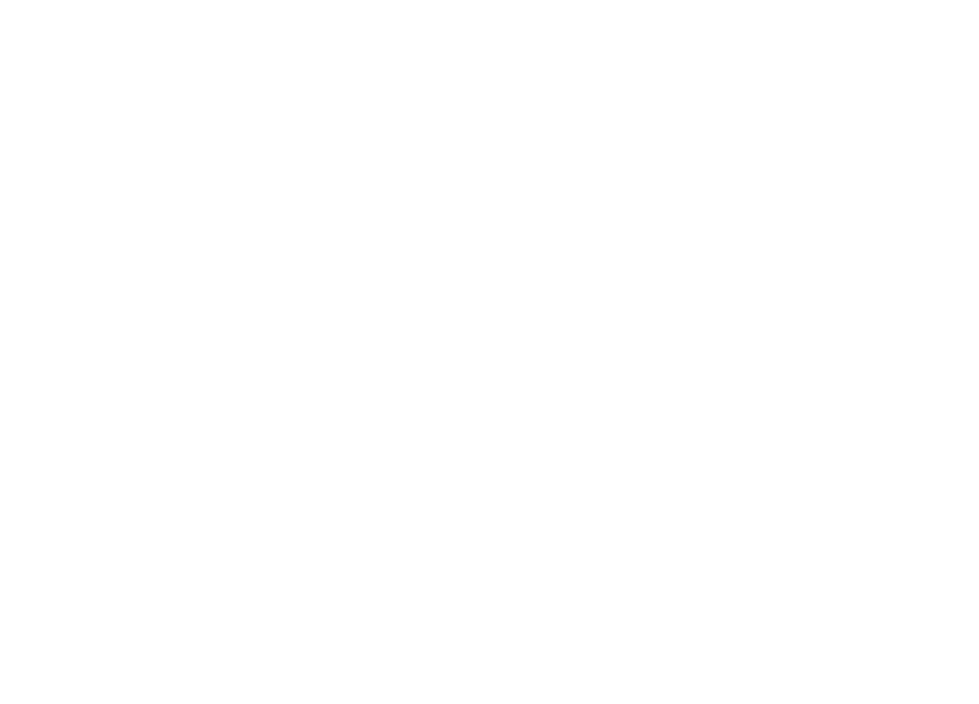
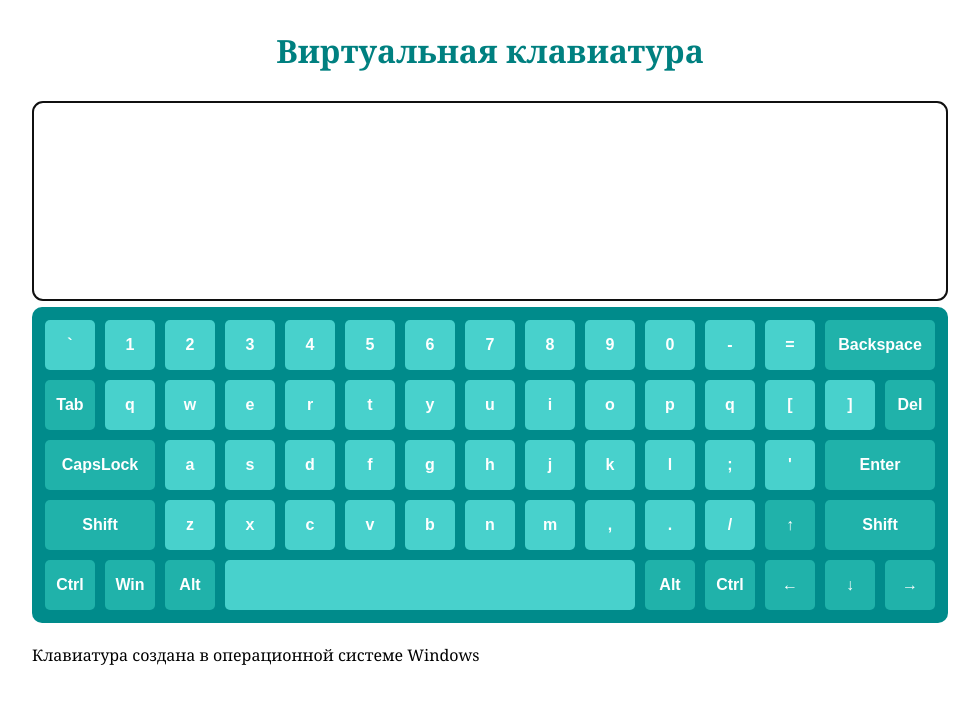
Before and after one commit to kostyaprozhenik/-RSS-Virtual-Keyboard, a website: page index.html in a window 1280 px wide. Shown: the whole page, without its empty margins (150-1129 px from the left). Drawn offline with Linux system fonts and the light colour scheme.

Commit message:
feat: add functional and styles

```diff
--- a/gulpfile.js
+++ b/gulpfile.js
@@ -0,0 +1,40 @@
+const gulp = require('gulp');
+const sass = require('gulp-sass');
+const plumber = require('gulp-plumber');
+const postcss = require('gulp-postcss');
+const autoprefixer = require('autoprefixer');
+const server = require('browser-sync');
+
+gulp.task('style', () => {
+  gulp.src('sass/style.scss')
+    .pipe(plumber())
+    .pipe(sass())
+    .pipe(postcss([
+      autoprefixer({
+        browsers: [
+          'last 1 version',
+          'last 2 Chrome versions',
+          'last 2 Firefox versions',
+          'last 2 Opera versions',
+          'last 2 Edge versions',
+        ],
+      }),
+    ]))
+    .pipe(gulp.dest('css'))
+    .pipe(server.reload({
+      stream: true,
+    }));
+});
+
+gulp.task('serve', ['style'], () => {
+  server.init({
+    server: '.',
+    notify: false,
+    open: true,
+    ui: false,
+  });
+
+  gulp.watch('sass/**/*.{scss,sass}', ['style']);
+  gulp.watch('*.html').on('change', server.reload);
+  gulp.watch('js/*.js').on('change', server.reload);
+});
--- a/index.html
+++ b/index.html
@@ -8,6 +8,83 @@
   </head>
 
   <body>
+    <section class="virtual-keyboard">
+        <h1 class="virtual-keyboard__heading">Виртуальная клавиатура</h1>
+        <textarea class="textarea" autofocus></textarea>
+        <div class="keyboard">
+          <button class="keyboard__key">`</button>
+          <button class="keyboard__key">1</button>
+          <button class="keyboard__key">2</button>
+          <button class="keyboard__key">3</button>
+          <button class="keyboard__key">4</button>
+          <button class="keyboard__key">5</button>
+          <button class="keyboard__key">6</button>
+          <button class="keyboard__key">7</button>
+          <button class="keyboard__key">8</button>
+          <button class="keyboard__key">9</button>
+          <button class="keyboard__key">0</button>
+          <button class="keyboard__key">-</button>
+          <button class="keyboard__key">=</button>
+          <button class="keyboard__key  keyboard__key--big  keyboard__key--dark">Backspace</button>
+
+          <button class="keyboard__key  keyboard__key--dark">Tab</button>
+          <button class="keyboard__key">q</button>
+          <button class="keyboard__key">w</button>
+          <button class="keyboard__key">e</button>
+          <button class="keyboard__key">r</button>
+          <button class="keyboard__key">t</button>
+          <button class="keyboard__key">y</button>
+          <button class="keyboard__key">u</button>
+          <button class="keyboard__key">i</button>
+          <button class="keyboard__key">o</button>
+          <button class="keyboard__key">p</button>
+          <button class="keyboard__key">q</button>
+          <button class="keyboard__key">[</button>
+          <button class="keyboard__key">]</button>
+          <button class="keyboard__key  keyboard__key--dark">Del</button>
+          <button class="keyboard__key  keyboard__key--big  keyboard__key--dark">CapsLock</button>
+          <button class="keyboard__key">a</button>
+          <button class="keyboard__key">s</button>
+          <button class="keyboard__key">d</button>
+          <button class="keyboard__key">f</button>
+          <button class="keyboard__key">g</button>
+          <button class="keyboard__key">h</button>
+          <button class="keyboard__key">j</button>
+          <button class="keyboard__key">k</button>
+          <button class="keyboard__key">l</button>
+          <button class="keyboard__key">;</button>
+          <button class="keyboard__key">'</button>
+          <button class="keyboard__key  keyboard__key--big  keyboard__key--dark">Enter</button>
+
+          <button class="keyboard__key  keyboard__key--big  keyboard__key--dark">Shift</button>
+          <button class="keyboard__key">z</button>
+          <button class="keyboard__key">x</button>
+          <button class="keyboard__key">c</button>
+          <button class="keyboard__key">v</button>
+          <button class="keyboard__key">b</button>
+          <button class="keyboard__key">n</button>
+          <button class="keyboard__key">m</button>
+          <button class="keyboard__key">,</button>
+          <button class="keyboard__key">.</button>
+          <button class="keyboard__key">/</button>
+          <button class="keyboard__key  keyboard__key--dark">&#8593;</button>
+          <button class="keyboard__key  keyboard__key--big  keyboard__key--dark">Shift</button>
+
+          <button class="keyboard__key  keyboard__key--dark">Ctrl</button>
+          <button class="keyboard__key  keyboard__key--dark">Win</button>
+          <button class="keyboard__key  keyboard__key--dark">Alt</button>
+          <button class="keyboard__key  keyboard__key--biggest"></button>
+          <button class="keyboard__key  keyboard__key--dark">Alt</button>
+          <button class="keyboard__key  keyboard__key--dark">Ctrl</button>
+          <button class="keyboard__key  keyboard__key--dark">&#8592;</button>
+          <button class="keyboard__key  keyboard__key--dark">&#8595;</button>
+          <button class="keyboard__key  keyboard__key--dark">&#8594;</button>
+
+        </div>
+        <div class="virtual-keyboard__info">
+          <p>Клавиатура создана в операционной системе Windows</p>
+        </div>
+    </section>
     <script src="./js/script.js"></script>
   </body>
 </html>
--- /dev/null
+++ b/sass/blocks/keyboard.scss
@@ -0,0 +1,43 @@
+.keyboard {
+  display: flex;
+  flex-wrap: wrap;
+  padding: 8px;
+  background-color: DarkCyan;
+  border-radius: 10px;
+}
+
+.keyboard__key {
+  width: 50px;
+  height: 50px;
+  margin: 5px;
+  font-weight: 700;
+  font-size: 16px;
+  font-family: Arial, Helvetica, sans-serif;
+  color: white;
+  background-color: MediumTurquoise;
+  border: none;
+  border-radius: 5px;
+  outline: none;
+  cursor: pointer;
+  transition: background-color 0.2s, transform 0.1s;
+    &:hover {
+      background-color: Turquoise;
+    }
+}
+
+.keyboard__key--active {
+  transform: scale(1.1);
+  background-color: Turquoise;
+}
+
+.keyboard__key--big {
+  width: 110px;
+}
+
+.keyboard__key--biggest {
+  width: 410px;
+}
+
+.keyboard__key--dark {
+  background-color: LightSeaGreen;
+}
--- /dev/null
+++ b/sass/blocks/textarea.scss
@@ -0,0 +1,11 @@
+.textarea {
+  box-sizing: border-box;
+  width: 100%;
+  height: 200px;
+  padding: 5px;
+  font-size: 14px;
+  line-height: 1.5;
+  font-family: Arial, Helvetica, sans-serif;
+  border-radius: 10px;
+  resize: none;
+}
--- /dev/null
+++ b/sass/blocks/virtual-keyboard.scss
@@ -0,0 +1,20 @@
+.virtual-keyboard {
+  width: 916px;
+  margin: 0 auto;
+  padding: 0 20px;
+}
+
+.virtual-keyboard__heading {
+  font-size: 32px;
+  text-align: center;
+  color: Teal;
+}
+
+.virtual-keyboard__info {
+  margin-top: 20px;
+}
+
+.virtual-keyboard__info p {
+  margin: 0;
+  margin-bottom: 10px;
+}
--- a/sass/style.scss
+++ b/sass/style.scss
@@ -0,0 +1,11 @@
+@import "blocks/virtual-keyboard.scss";
+@import "blocks/textarea.scss";
+@import "blocks/keyboard.scss";
+
+body {
+  margin: 0;
+  font-weight: normal;
+  font-size: 16px;
+  line-height: 1.5;
+  font-family: Georgia, "Times New Roman", Times, serif;
+}
```
Also changed, not shown: css/style.css.
